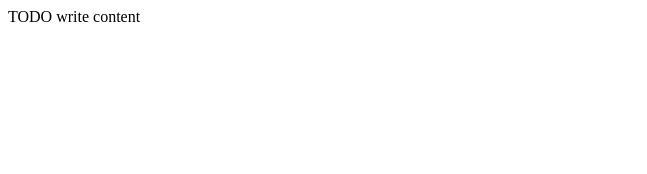
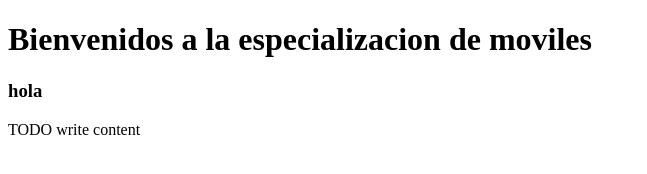
Before and after one commit to caedcoca/FinalProject, a website: page public_html/index.html in a window 1280 px wide. Shown: the whole page, without its empty margins (0-647 px from the left). Drawn offline with Linux system fonts and the light colour scheme.

Commit message:
cambio en el archivo index.html

```diff
--- a/public_html/index.html
+++ b/public_html/index.html
@@ -11,6 +11,8 @@ and open the template in the editor.
         <meta name="viewport" content="width=device-width, initial-scale=1.0">
     </head>
     <body>
+        <h1>Bienvenidos a la especializacion de moviles</h1>
+        <h3>hola</h3>
         <div>TODO write content</div>
     </body>
 </html>
```
